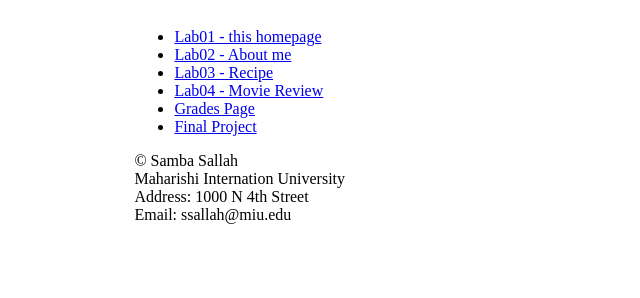
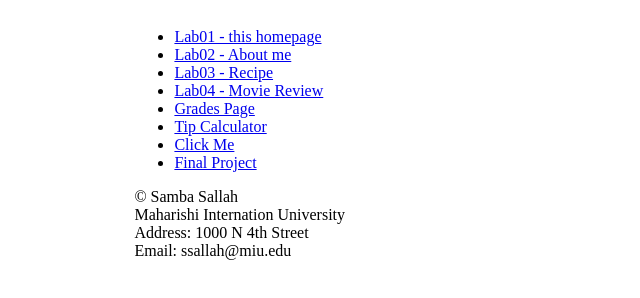
Before and after one commit to sambasallah/sambasallah.github.io, a plain HTML site: page index.html in a window 1280 px wide. Shown: the part 254-552 px from the top of the page, without its empty margins (0-640 px from the left). Drawn offline with Linux system fonts and the light colour scheme.

Commit message:
added new links

```diff
--- a/index.html
+++ b/index.html
@@ -20,6 +20,8 @@
                     <li><a href="https://sambasallah.github.io/homework01/">Lab03 - Recipe</a></li>
                     <li><a href="https://sambasallah.github.io/MovieReview/">Lab04 - Movie Review</a></li>
                     <li><a href="https://sambasallah.github.io/Lab03/">Grades Page</a></li>
+                    <li><a href="https://sambasallah.github.io/TipCalculator/">Tip Calculator</a></li>
+                    <li><a href="https://sambasallah.github.io/Lab05/">Click Me</a></li>
                     <li><a href="#">Final Project</a></li>
                 </ul>
             </div>
```
